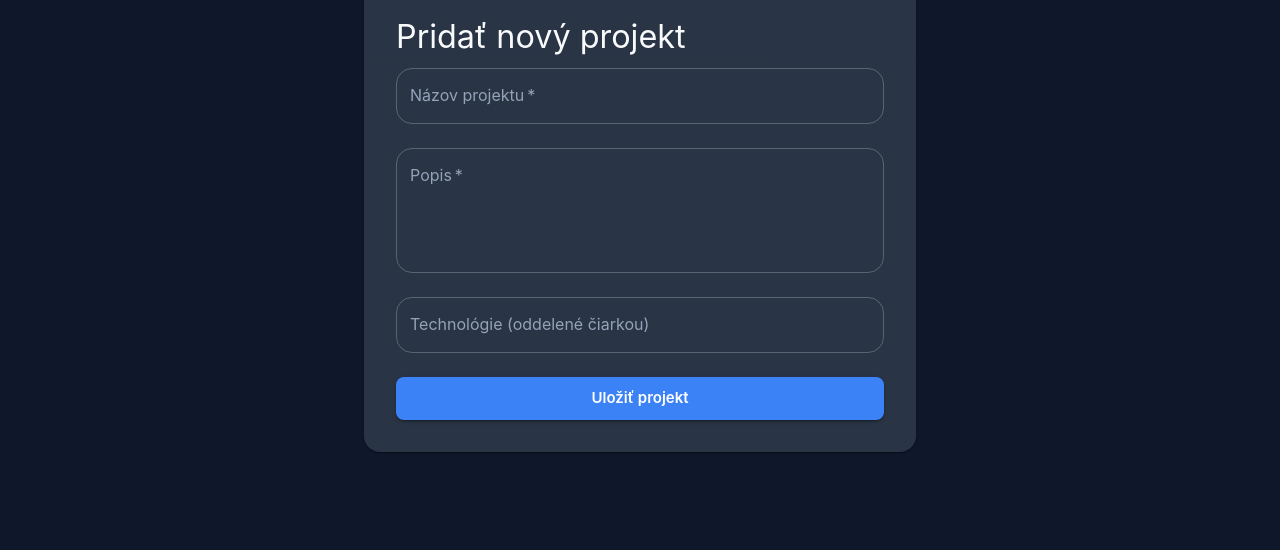
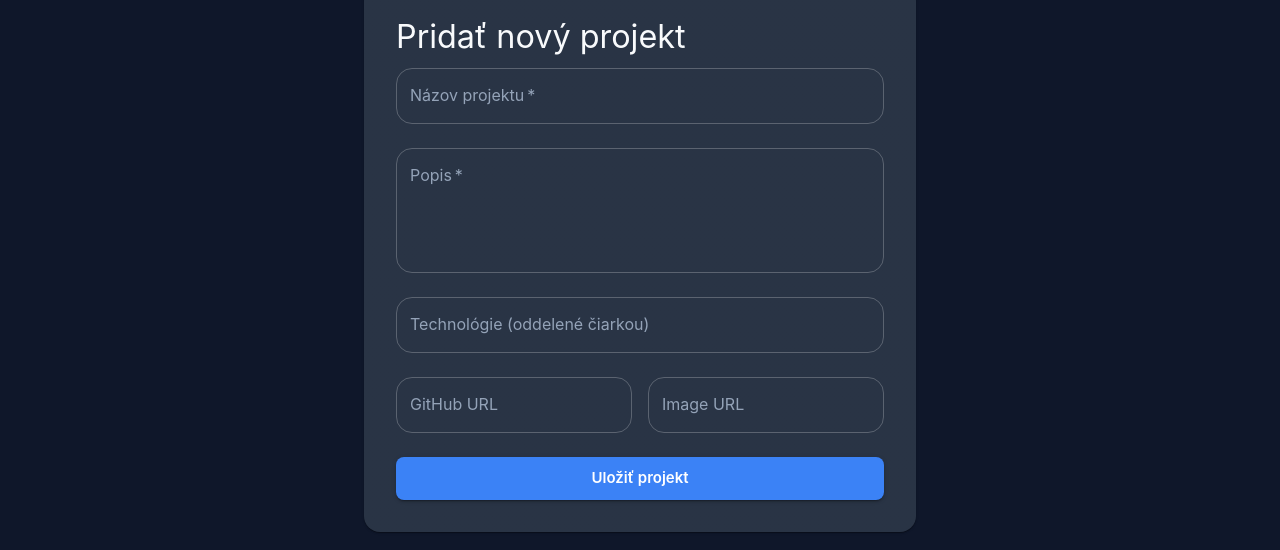
Before and after one commit to Jarocha75/my-cv, a Next.js app: page /admin in a window 1280 px wide. Shown: the part 192-742 px from the top of the page. Built offline with nearby package versions, Linux system fonts and the light colour scheme; no server answers.

Commit message:
Installing Sonner for success notification and  add arrays for githubUrl, imageUrl in the form.

```diff
--- a/app/admin/actions.ts
+++ b/app/admin/actions.ts
@@ -7,16 +7,27 @@ export async function createProject(formData: FormData) {
   const title = formData.get('title') as string;
   const description = formData.get('description') as string;
   const techStackString = formData.get('techStack') as string;
+  const githubUrl = formData.get('githubUrl') as string;
+  const imageUrl = formData.get('imageUrl') as string;
 
-  const techStack = techStackString.split(',').map((s) => s.trim());
+  const techStack = techStackString
+    ? techStackString.split(',').map((s) => s.trim())
+    : [];
 
+  try {
     await prisma.project.create({
       data: {
         title,
         description,
         techStack,
+        githubUrl: githubUrl || null,
+        imageUrl: imageUrl || null,
       },
     });
 
     revalidatePath('/projects');
+    return { success: true };
+  } catch {
+    return { success: false, error: 'Nepodarilo sa uložiť projekt.' };
   }
+}
--- a/app/admin/page.tsx
+++ b/app/admin/page.tsx
@@ -1,8 +1,29 @@
-import { Container, Typography, TextField, Box, Paper } from '@mui/material';
+'use client';
+
+import {
+  Container,
+  Typography,
+  TextField,
+  Box,
+  Paper,
+  Stack,
+} from '@mui/material';
 import { createProject } from './actions';
 import SubmitButton from './SubmitButton';
+import { toast } from 'sonner';
 
 export default function AdminPage() {
+  async function clientAction(formData: FormData) {
+    const result = await createProject(formData);
+
+    if (result?.success) {
+      toast.success('Projekt bol úspešne pridaný!');
+      (document.getElementById('project-form') as HTMLFormElement).reset();
+    } else {
+      toast.error(result?.error || 'Niekde nastala chyba');
+    }
+  }
+
   return (
     <Container maxWidth="sm" sx={{ py: 8 }}>
       <Paper sx={{ p: 4 }}>
@@ -11,8 +32,9 @@ export default function AdminPage() {
         </Typography>
 
         <Box
+          id="project-form"
           component="form"
-          action={createProject}
+          action={clientAction}
           sx={{ display: 'flex', flexDirection: 'column', gap: 3 }}
         >
           <TextField name="title" label="Názov projektu" required fullWidth />
@@ -30,6 +52,16 @@ export default function AdminPage() {
             placeholder="Next.js, Prisma, MUI"
             fullWidth
           />
+
+          <Stack direction="row" spacing={2}>
+            <TextField name="githubUrl" label="GitHub URL" fullWidth />
+            <TextField
+              name="imageUrl"
+              label="Image URL"
+              placeholder="https://..."
+              fullWidth
+            />
+          </Stack>
           <SubmitButton />
         </Box>
       </Paper>
--- a/app/layout.tsx
+++ b/app/layout.tsx
@@ -1,15 +1,16 @@
-import type { Metadata } from "next";
-import { Geist } from "next/font/google";
-import { Container } from "@mui/material";
-import ThemeRegistry from "@/app/components/ThemeRegistry";
-import Navbar from "@/app/components/NavBar";
-import "./globals.css";
+import type { Metadata } from 'next';
+import { Geist } from 'next/font/google';
+import { Box, Container } from '@mui/material';
+import ThemeRegistry from '@/app/components/ThemeRegistry';
+import Navbar from '@/app/components/NavBar';
+import './globals.css';
+import { Toaster } from 'sonner';
 
-const geist = Geist({ subsets: ["latin"] });
+const geist = Geist({ subsets: ['latin'] });
 
 export const metadata: Metadata = {
-  title: "Jaro | Frontend Developer",
-  description: "React & TypeScript Developer Portfolio",
+  title: 'Jaro | Frontend Developer',
+  description: 'React & TypeScript Developer Portfolio',
 };
 
 export default function RootLayout({
@@ -21,10 +22,19 @@ export default function RootLayout({
     <html lang="en">
       <body className={geist.className}>
         <ThemeRegistry>
-          <Navbar />
-          <Container maxWidth="lg" sx={{ mt: 6 }}>
-            {children}
-          </Container>
+          <Toaster richColors closeButton position="bottom-right" />
+          <Box
+            sx={{
+              display: 'flex',
+              flexDirection: 'column',
+              minHeight: '100vh',
+            }}
+          >
+            <Navbar />
+            <Container maxWidth="lg" sx={{ mt: 6 }}>
+              {children}
+            </Container>
+          </Box>
         </ThemeRegistry>
       </body>
     </html>
--- a/package.json
+++ b/package.json
@@ -19,7 +19,8 @@
     "next": "16.1.6",
     "pg": "^8.20.0",
     "react": "19.2.3",
-    "react-dom": "19.2.3"
+    "react-dom": "19.2.3",
+    "sonner": "^2.0.7"
   },
   "devDependencies": {
     "@tailwindcss/postcss": "^4",
@@ -28,7 +29,7 @@
     "@types/react-dom": "^19",
     "eslint": "^9",
     "eslint-config-next": "16.1.6",
-    "prisma": "^7.4.2",
+    "prisma": "^6.19.2",
     "tailwindcss": "^4",
     "typescript": "^5"
   }
```
Also changed, not shown: 1 other file (tests, documents, lock files or other folders). Lines whose indentation alone changed are shown as unchanged.
